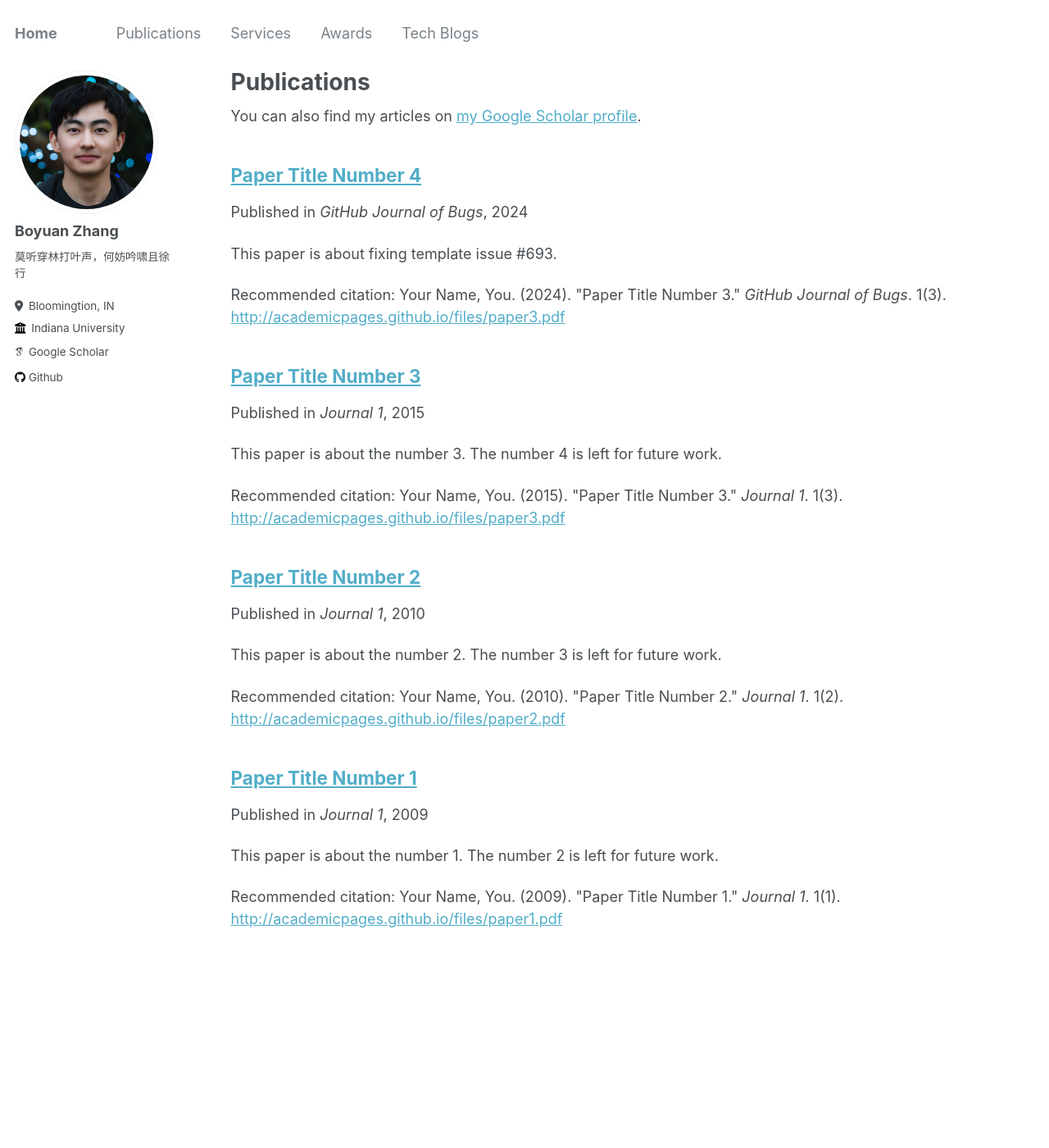
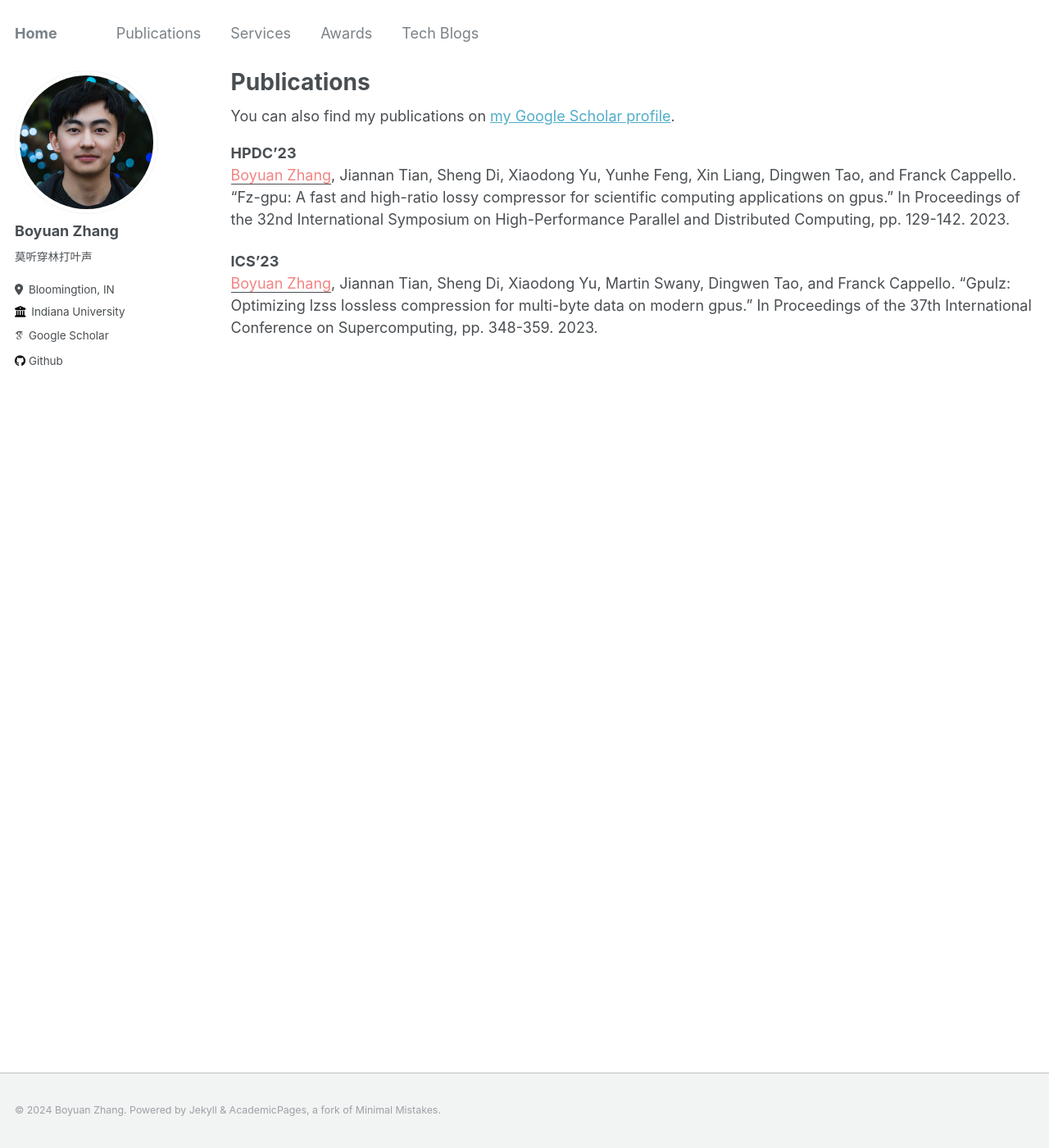
Before and after one commit to boyuanzhang62/boyuanzhang62.github.io_archive, a Jekyll site: the page built from _pages/publications.md, in a window 1280 px wide and 1400 px high. Shown: the whole window at 82% size. Built offline with Jekyll 4.4.1, drawn with Linux system fonts in a browser that asks for light colours; some web fonts are replaced.

Commit message:
fix publications

```diff
--- a/_config.yml
+++ b/_config.yml
@@ -24,7 +24,7 @@ author:
   avatar           : "boyuan.png"
   name             : "Boyuan Zhang"
   pronouns         : # example: "she/her"
-  bio              : "莫听穿林打叶声，何妨吟啸且徐行"
+  bio              : "莫听穿林打叶声"
   location         : "Bloomingtion, IN"
   employer         : "Indiana University"
   uri              : # URL
--- a/_pages/publications.md
+++ b/_pages/publications.md
@@ -6,11 +6,13 @@ author_profile: true
 ---
 
 {% if site.author.googlescholar %}
-  <div class="wordwrap">You can also find my articles on <a href="{{site.author.googlescholar}}">my Google Scholar profile</a>.</div>
+  <div class="wordwrap">You can also find my publications on <a href="{{site.author.googlescholar}}">my Google Scholar profile</a>.</div>
 {% endif %}
 
 {% include base_path %}
 
-{% for post in site.publications reversed %}
-  {% include archive-single.html %}
-{% endfor %}
+**HPDC'23**\
+<span style="color:#f28482"><u>Boyuan Zhang</u></span>, Jiannan Tian, Sheng Di, Xiaodong Yu, Yunhe Feng, Xin Liang, Dingwen Tao, and Franck Cappello. "Fz-gpu: A fast and high-ratio lossy compressor for scientific computing applications on gpus." In Proceedings of the 32nd International Symposium on High-Performance Parallel and Distributed Computing, pp. 129-142. 2023.
+
+**ICS'23**\
+<span style="color:#f28482"><u>Boyuan Zhang</u></span>, Jiannan Tian, Sheng Di, Xiaodong Yu, Martin Swany, Dingwen Tao, and Franck Cappello. "Gpulz: Optimizing lzss lossless compression for multi-byte data on modern gpus." In Proceedings of the 37th International Conference on Supercomputing, pp. 348-359. 2023.
```
